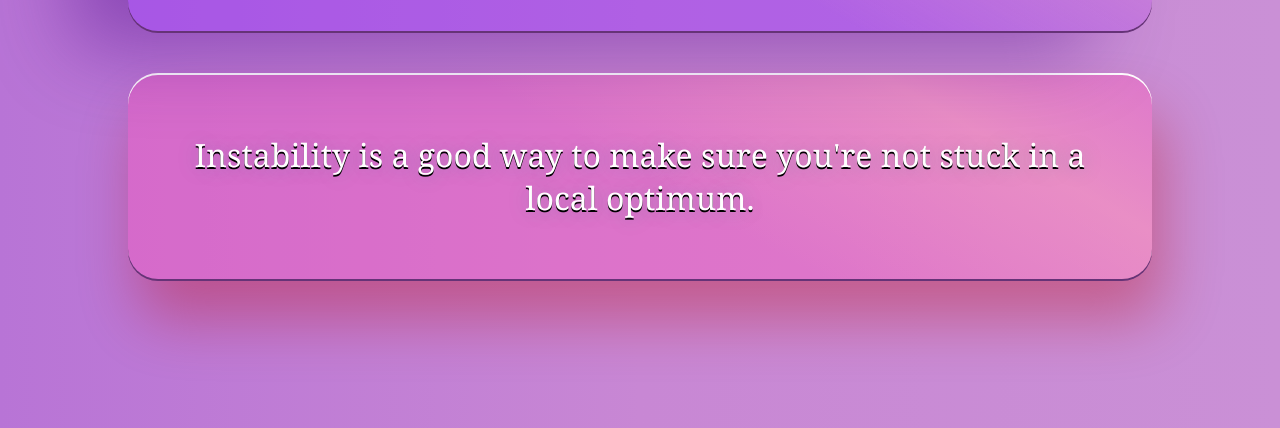
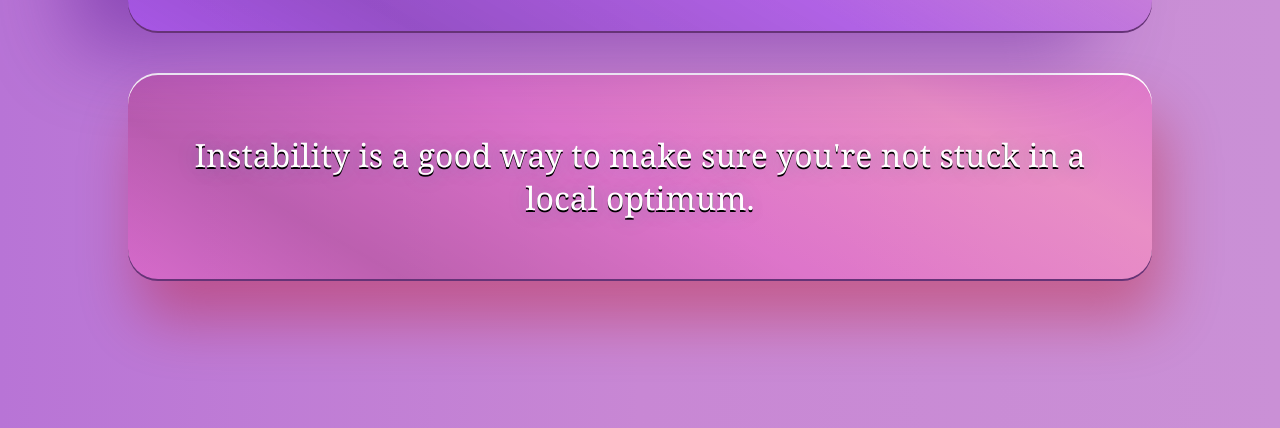
Before and after one commit to Indivicivet/a_fleeting_positive_thought, a plain HTML site: page index.html in a window 1280 px wide. Shown: the part 372-800 px from the top of the page. Drawn offline with Linux system fonts and the light colour scheme.

Commit message:
add a small shade to boxes

```diff
--- a/style.css
+++ b/style.css
@@ -110,6 +110,7 @@ h1::after {
 	background-image: linear-gradient(
 		30deg,
 		#0000 0%,
+		#0002 20%,
 		#0000 50%,
 		#FBB5 80%,
 		#0000 100%
```
